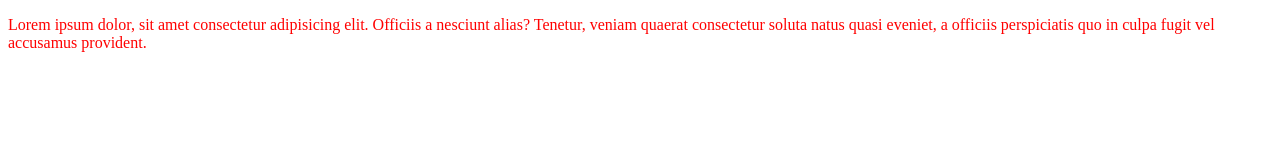
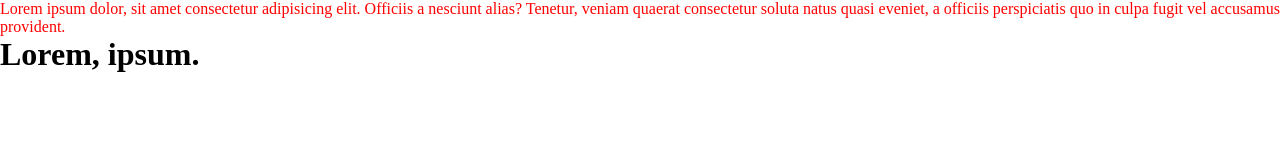
Before and after one commit to prabhnoor20002/local-git, a plain HTML site: page index.html in a window 1280 px wide. Drawn offline with Linux system fonts and the light colour scheme.

Commit message:
add some changes to new branch

```diff
--- a/index.html
+++ b/index.html
@@ -8,5 +8,6 @@
 </head>
 <body>
     <p>Lorem ipsum dolor, sit amet consectetur adipisicing elit. Officiis a nesciunt alias? Tenetur, veniam quaerat consectetur soluta natus quasi eveniet, a officiis perspiciatis quo in culpa fugit vel accusamus provident.</p>
+    <h1>Lorem, ipsum.</h1>
 </body>
 </html>
--- a/style.css
+++ b/style.css
@@ -1 +1,8 @@
 p{color: red;}
+
+
+*{
+    margin: 0;
+    padding: 0;
+    box-sizing: border-box;
+}
```
